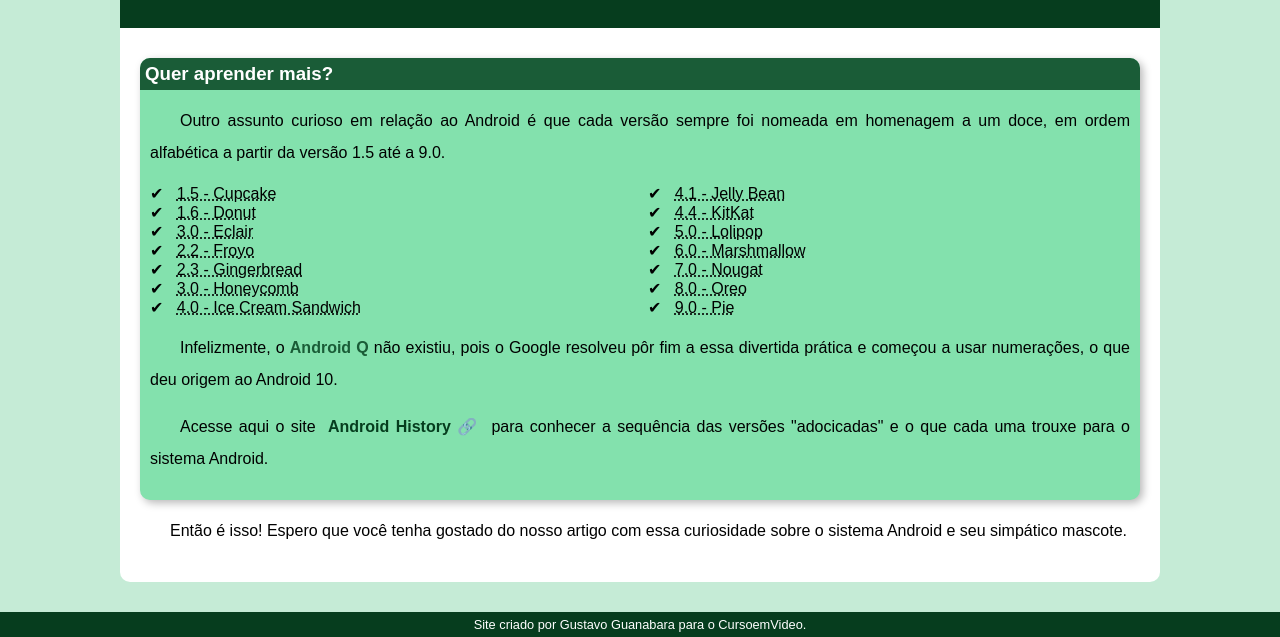
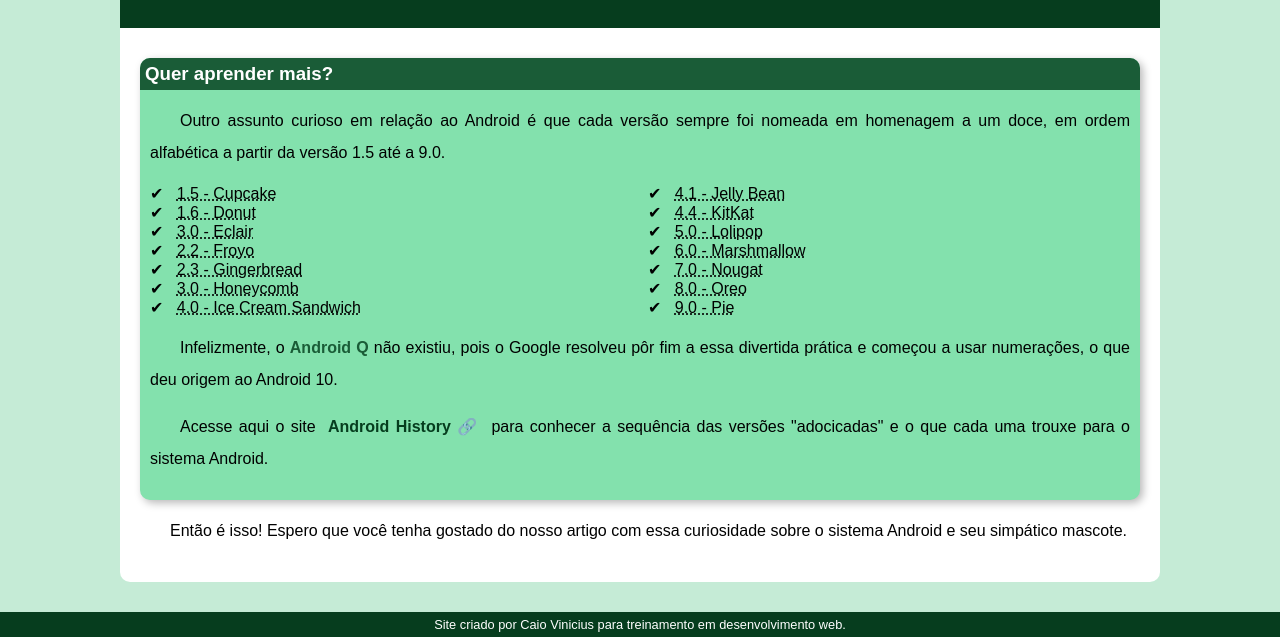
Before and after one commit to Caio-Leto/Android, a plain HTML site: page android.html in a window 1280 px wide. Shown: the part 2414-3051 px from the top of the page. Drawn offline with Linux system fonts and the light colour scheme.

Commit message:
first commit

```diff
--- a/android.html
+++ b/android.html
@@ -180,7 +180,7 @@
         </article>
     </main>
     <footer>
-        <p>Site criado por Gustavo Guanabara para o CursoemVideo.</p>
+        <p>Site criado por Caio Vinicius para treinamento em desenvolvimento web.</p>
     </footer>
 </body>
 
```
Also changed, not shown: android-site.txt (deleted).
